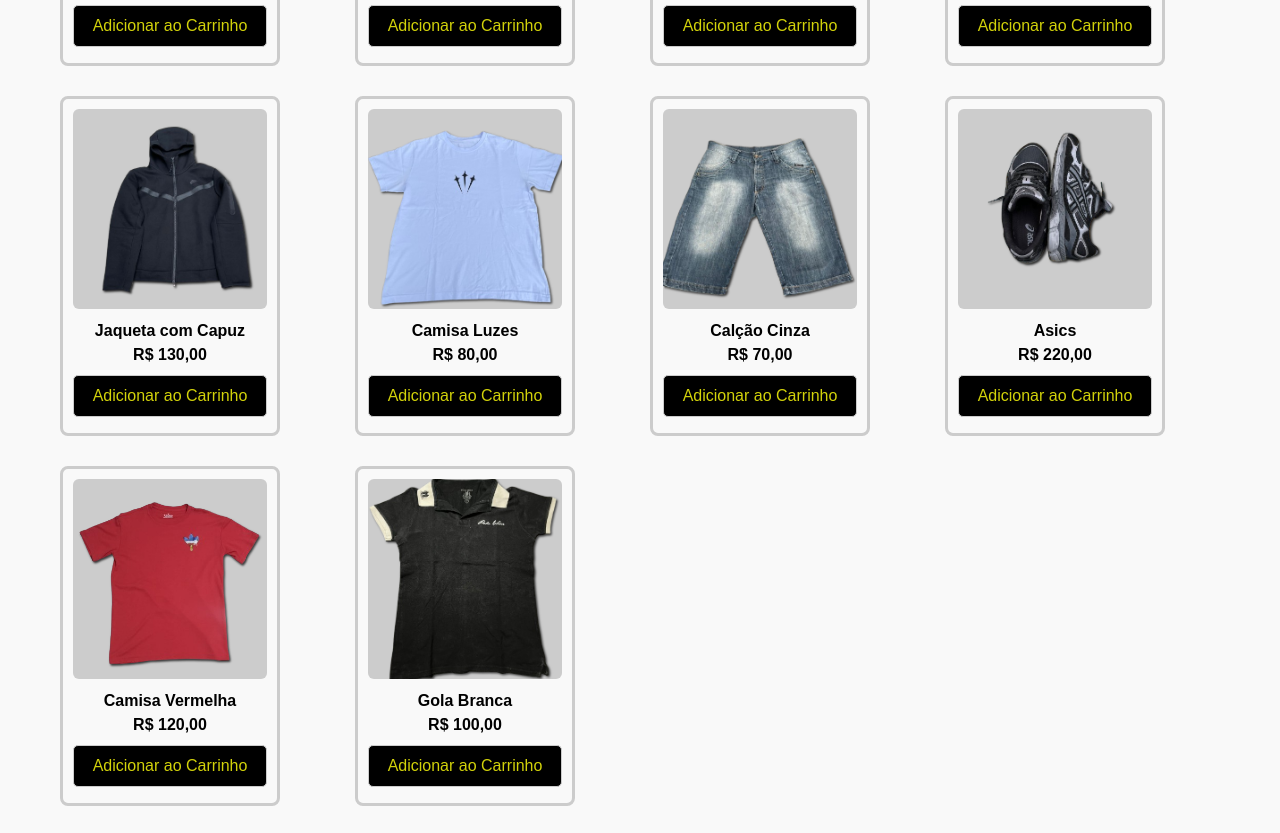
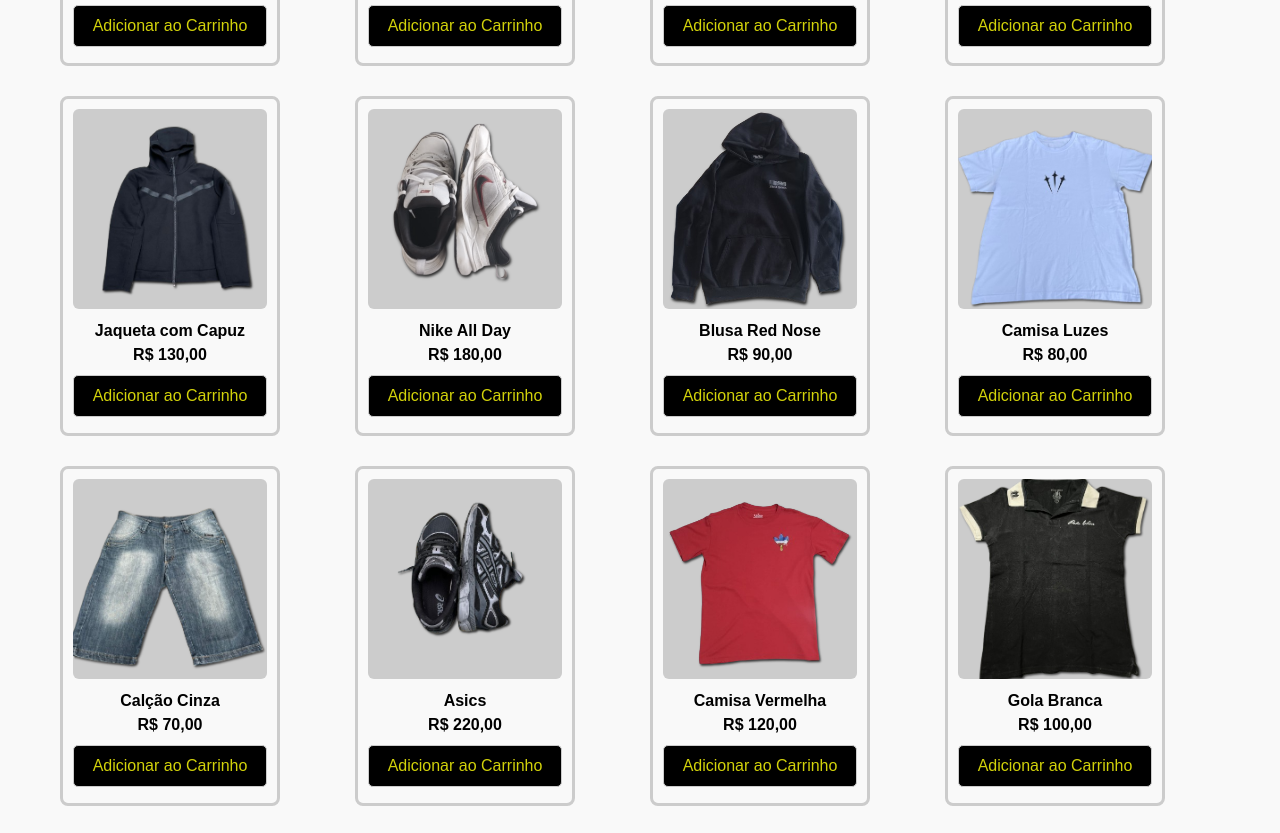
Before and after one commit to Woellner13/dsclothes, a plain HTML site: page index.html in a window 1280 px wide. Shown: the part 2283-3116 px from the top of the page. Drawn offline with Linux system fonts and the light colour scheme.

Commit message:
Atualização final!

```diff
--- a/index.html
+++ b/index.html
@@ -176,6 +176,18 @@
           <button onclick="event.stopPropagation(); adicionarCarrinho('Jaqueta com Capuz', 130)">Adicionar ao Carrinho</button>
           </div>
 
+          <div class="produto categoria-todos categoria-blusas" onclick="abrirModal('Imagens/nikeallday.png', 'Estilo: Tênis\nCor: Branco\nTamanho: 44\n\n\n\nR$ 180,00')">
+          <img src="Imagens/nikeallday.png" alt="Nike all day">
+          <p>Nike All Day<br> R$ 180,00</p>
+          <button onclick="event.stopPropagation(); adicionarCarrinho('Nike All Day', 180)">Adicionar ao Carrinho</button>
+          </div>
+
+          <div class="produto categoria-todos categoria-blusas" onclick="abrirModal('Imagens/blusarednose.png', 'Estilo: Moletom\nCor: Preto\nTamanho: M\n\n\n\nR$ 90,00')">
+          <img src="Imagens/blusarednose.png" alt="blusa red nose">
+          <p>Blusa Red Nose<br> R$ 90,00</p>
+          <button onclick="event.stopPropagation(); adicionarCarrinho('Blusa Red Nose', 90)">Adicionar ao Carrinho</button>
+          </div>
+
           <div class="produto categoria-todos categoria-camisas" onclick="abrirModal('Imagens/camisaluzes.png', 'Estilo: Casual\nCor: Branca\nTamanho: M/G\n\n\n\nR$ 80,00')">
           <img src="Imagens/camisaluzes.png" alt="Camisa luzes">
           <p>Camisa Luzes<br> R$ 80,00</p>
```
Also changed, not shown: Imagens/blusarednose.png (added), Imagens/nikeallday.png (added), faltam/camisareal.png (deleted), faltam/polocinza.png (deleted), novas/blusafleece.jpeg (deleted), novas/camisabranca.jpeg (deleted), novas/camisared.jpeg (deleted), novas/golabranca.jpeg (deleted), novas/tnlaranja.jpg (deleted).
